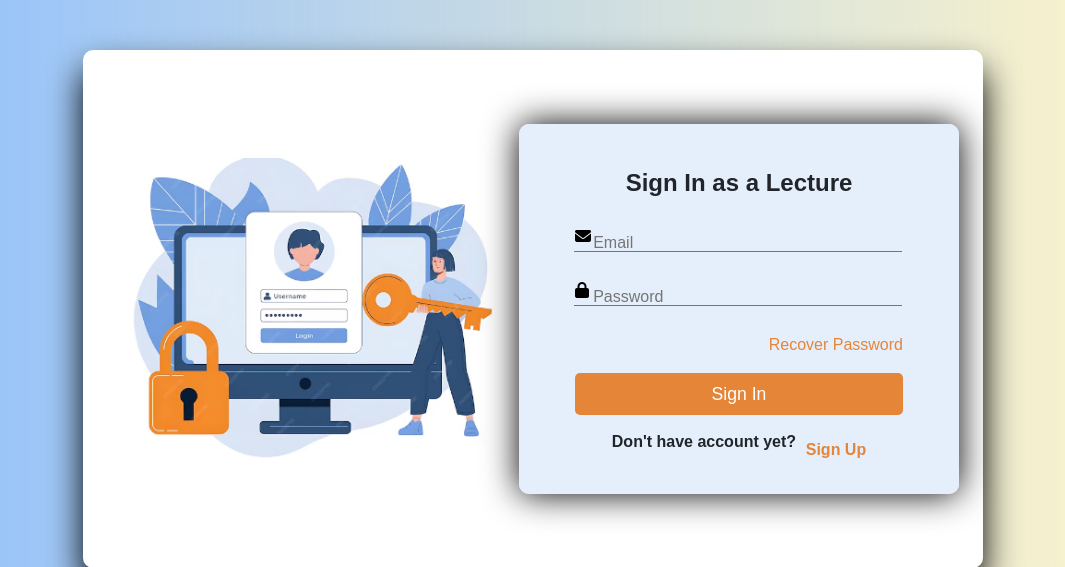
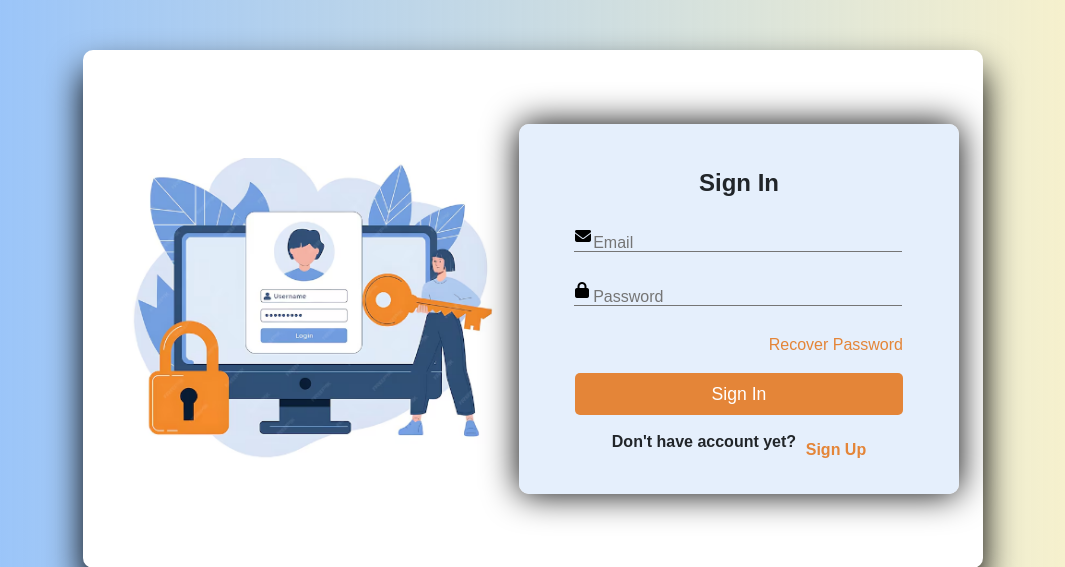
Before and after one commit to Ravindu-lasal/LMS-System, a PHP site: page /pages/signup.php in a window 1280 px wide. Shown: the top 567 px of the page, without its empty margins (107-1172 px from the left). Run offline with PHP 8.4, Linux system fonts and the light colour scheme.

Commit message:
Change some Topics In Html

```diff
--- a/learning-mangement-system/pages/signup.php
+++ b/learning-mangement-system/pages/signup.php
@@ -143,7 +143,7 @@ if (isset($_POST['login_submit'])) {
     </div>
 
     <div class="container" id="signup" style="display:none;">
-      <h1 class="form-title">Register Here</h1>
+      <h1 class="form-title">Sign Up</h1>
       <form method="post">
         <div class="input-group">
           <i class="fas fa-user"></i>
@@ -192,7 +192,7 @@ if (isset($_POST['login_submit'])) {
     </div>
 
     <div class="container" id="signIn">
-      <h1 class="form-title">Sign In as a Lecture</h1>
+      <h1 class="form-title">Sign In</h1>
       <form method="post">
         <div class="input-group">
           <i class="fas fa-envelope"></i>
```
